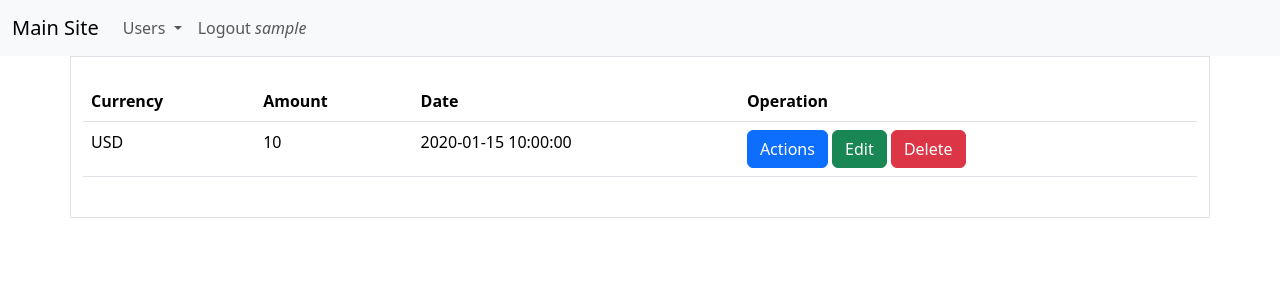
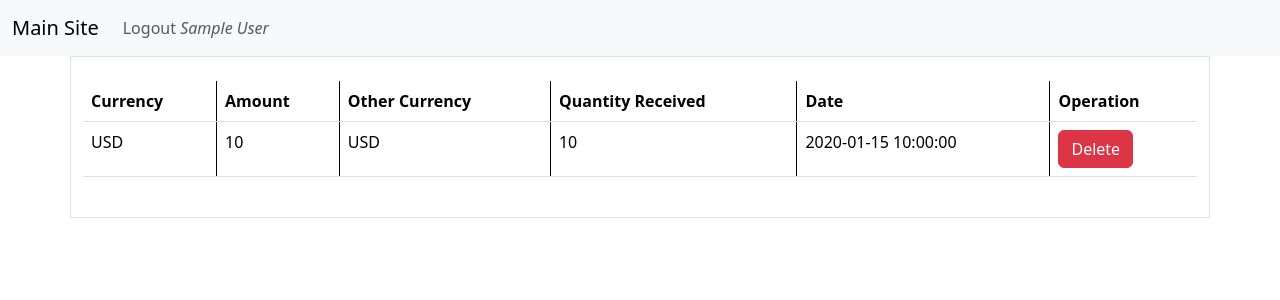
Before and after one commit to NorbertGalazka/cantor, a Flask app: template blueprints/history/templates/history.html in a window 1280 px wide. Shown: the top 300 px of the page. Run offline with Flask 3, Linux system fonts and the light colour scheme; the visitor is signed in with stand-in values (Sample User, id 1); the template is opened without the code that fills it: most values are stand-ins (such as "Sample title", 1, 10 or a date in 2020).

Commit message:
add new features to programm

```diff
--- a/blueprints/exchange/templates/exchange_results.html
+++ b/blueprints/exchange/templates/exchange_results.html
@@ -4,7 +4,7 @@
 {% endblock %}
 
 {% block content %}
-     You selected {{ amount }} {{ currency }} and change it for {{ value }} {{ other }}  </br>
+     <h2>You selected <strong> {{ amount }} {{ currency }}</strong>  and change it for <strong> {{ quantity_received }} {{ other }} </strong> </br> </h2>
 
     <img src="{{ url_for('static', filename=currency_info.img_path) }}">
 
--- a/blueprints/history/history.py
+++ b/blueprints/history/history.py
@@ -13,7 +13,7 @@
     if not actual_user.is_active:
         return redirect(url_for('login.login'))
     db = get_db()
-    sql_command = """SELECT id, currency, amount, trans_date from transactions WHERE user=?;"""
+    sql_command = """SELECT id, currency, amount, trans_date, other_currency, quantity_received from transactions WHERE user=?;"""
     cur = db.execute(sql_command, [actual_user.username])
     transactions = cur.fetchall()
     return render_template('history.html', transactions=transactions, active_menu='history',
--- a/blueprints/history/templates/history.html
+++ b/blueprints/history/templates/history.html
@@ -5,11 +5,22 @@
 {% endblock %}
 
 {% block content %}
+
 <table class="table">
+  <colgroup>
+    <col style="border-right: 1px solid #000;">
+    <col style="border-right: 1px solid #000;">
+    <col style="border-right: 1px solid #000;">
+    <col style="border-right: 1px solid #000;">
+    <col style="border-right: 1px solid #000;">
+    <col>
+  </colgroup>
   <thead>
     <tr>
       <th scope="col">Currency</th>
       <th scope="col">Amount</th>
+      <th scope="col">Other Currency</th>
+      <th scope="col">Quantity Received</th>
       <th scope="col">Date</th>
       <th scope="col">Operation</th>
     </tr>
@@ -19,10 +30,10 @@
     <tr>
       <td>{{ transaction.currency }}</td>
       <td>{{ transaction.amount }}</td>
+      <td>{{ transaction.other_currency }}</td>
+      <td>{{ transaction.quantity_received }}</td>
       <td>{{ transaction.trans_date }}</td>
       <td>
-        <a href="#" role="button" class="btn btn-primary">Actions</a>
-        <a href="#" role="button" class="btn btn-success">Edit</a>
         <a href="{{ url_for('delete_transaction.delete_transaction', transaction_id=transaction.id) }}" role="button" class="btn btn-danger">Delete</a>
       </td>
     </tr>
--- a/database_connect.py
+++ b/database_connect.py
@@ -1,7 +1,7 @@
 from flask import g
 import sqlite3
 
-app_info = {'db_file': '/home/norbert-linux/Flask/data/cantor.db'}
+app_info = {'db_file': 'data/cantor.db'}
 
 
 def get_db():
--- a/templates/menu.html
+++ b/templates/menu.html
@@ -18,6 +18,7 @@
         </li>
         {% endif %}
 
+        {% if actual_user.is_admin %}
         <li class="nav-item dropdown">
           <a class="nav-link dropdown-toggle" href="#" role="button" data-bs-toggle="dropdown" aria-expanded="false">
             Users
@@ -27,6 +28,7 @@
             <li><a class="dropdown-item" href="#">New User</a></li>
           </ul>
         </li>
+        {% endif %}
 
         {% if 'user' not in session %}
         <li class="nav-item">
@@ -36,6 +38,7 @@
           <a href="{{ url_for('login.login') }}" class="nav-link {{ 'active' if active_menu == 'login' }}" aria-disabled="true">Login</a>
         </li>
         {% endif %}
+
         {% if 'user' in session %}
         <li class="nav-item">
           <a href="{{ url_for('logout.logout') }}" class="nav-link " aria-disabled="true">Logout <em>{{session['user']}}</em></a>
--- a/user_pass.py
+++ b/user_pass.py
@@ -59,11 +59,11 @@
         db = get_db()
         sql_statement = 'select id, name, password, is_active, is_admin from users where name=?'
         cur = db.execute(sql_statement, [self.username])
-        user_record = cur.fetchone()
+        user_data = cur.fetchone()
         db.close()
 
-        if user_record and self.verify_password(user_record['password'], self.password):
-            return user_record
+        if user_data and self.verify_password(user_data['password'], self.password):
+            return user_data
         else:
             return None
 
```
Also changed, not shown: blueprints/exchange/exchange.py (+6 -6 lines), blueprints/login/login.py (+9 -8 lines), blueprints/register/register.py (+6 -5 lines), blueprints/register/templates/register.html (renamed from templates/register.html, +12 -2 lines), blueprints/login/templates/login.html (renamed from templates/login.html), data/cantor.db, 1 other file.
